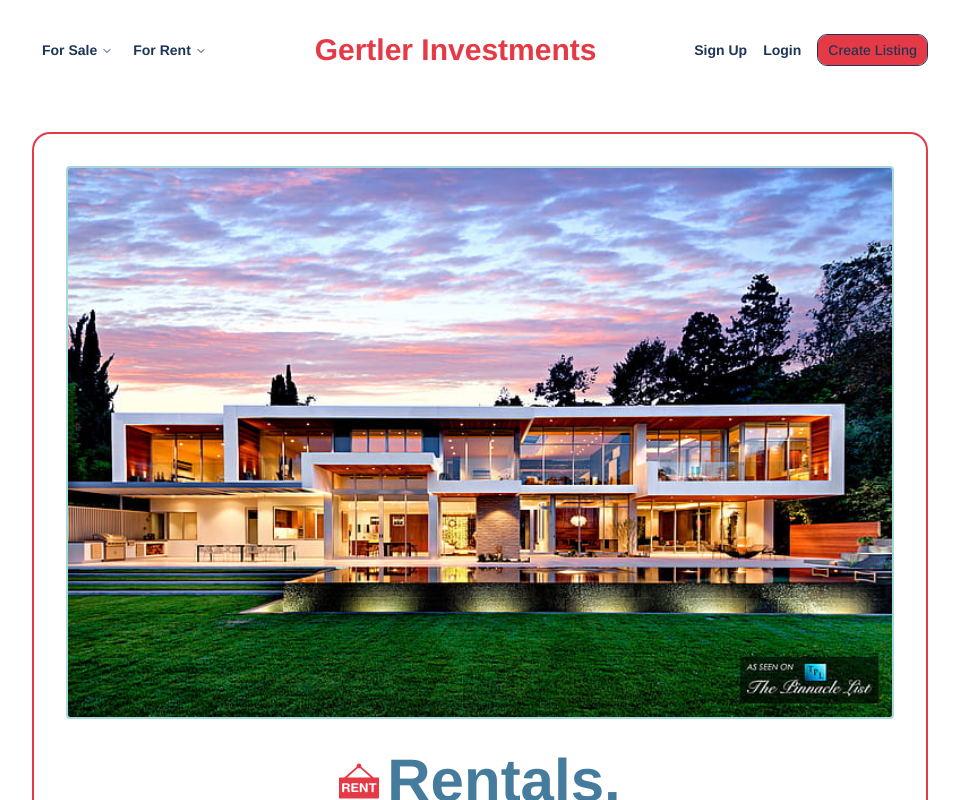
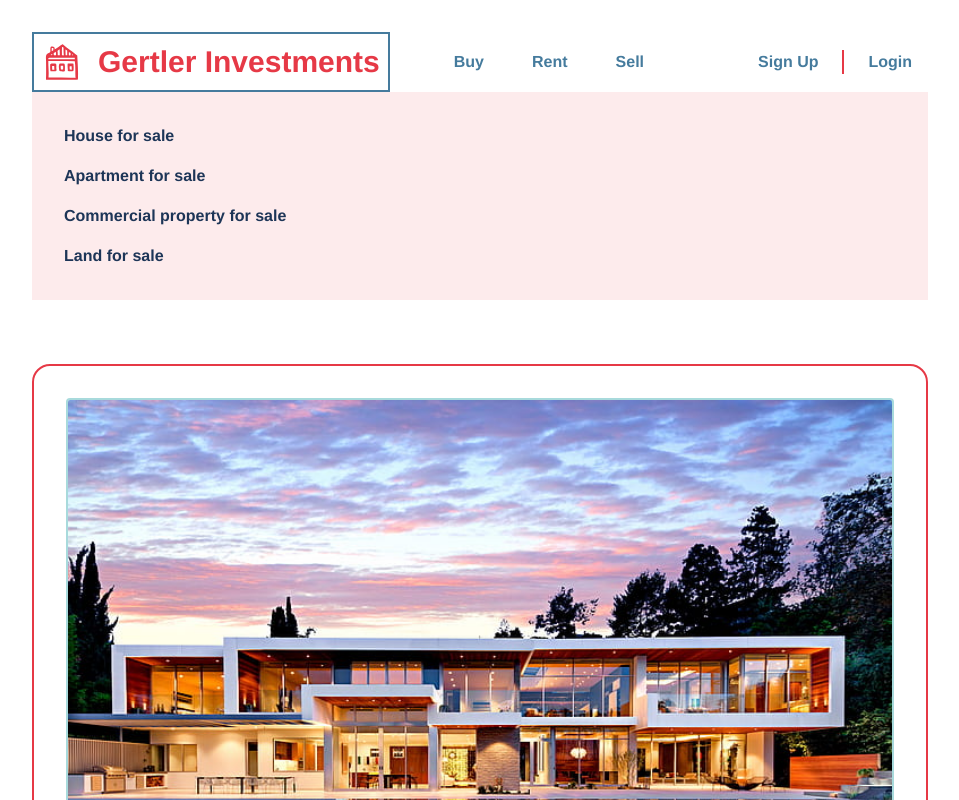
Before and after one commit to Bot-on-Tapwater/gertlerinvestment, a Next.js app: page /home in a window 1280 px wide. Shown: the top 800 px of the page, without its empty margins (160-1119 px from the left). Built offline with nearby package versions, Linux system fonts and the light colour scheme; a web font is replaced by a local one.

Commit message:
chore: Update summer color to rgb to allow for setting transparency on tailwind

```diff
--- a/app/global/components/header.tsx
+++ b/app/global/components/header.tsx
@@ -1,20 +1,17 @@
-import {
-  NavigationMenu,
-  NavigationMenuContent,
-  NavigationMenuItem,
-  NavigationMenuLink,
-  NavigationMenuList,
-  NavigationMenuTrigger,
-} from "@/components/ui/navigation-menu";
 import Link from "next/link";
-import { Button } from "@/components/ui/button";
+import { useState } from "react";
 
 function Logo() {
   return (
     <>
-      <div className="text-summer font-extrabold text-3xl hover:text-summerfour ">
-        <Link href={"/home"}>Gertler Investments</Link>
-      </div>
+      <Link href={"/home"}>
+        <div className=" text-summer font-extrabold text-3xl  duration-200 border-2 border-summerfour">
+          <div className="flex items-center gap-x-4 p-2">
+            <HouseIcon />
+            Gertler Investments
+          </div>
+        </div>
+      </Link>
     </>
   );
 }
@@ -23,85 +20,161 @@ function AuthNavItem({ link, name }: { link: string; name: string }) {
   return (
     <>
       <Link href={link}>
-        <div className="hover:text-summer hover:translate-y-1 duration-200">
-          {name}
+        <div className="hover:bg-summer/25 bg-transparent rounded-4xl duration-500">
+          <div className="duration-200 p-4">{name}</div>
         </div>
       </Link>
     </>
   );
 }
 
-export default function Header() {
+function NavBarItem({ name }: { name: string }) {
   return (
     <>
-      {/* Header */}
-      <section className="flex w-7/10 justify-self-center justify-between">
-        <NavigationMenu>
-          <NavigationMenuList>
-            <NavigationMenuItem>
-              <NavigationMenuTrigger>For Sale</NavigationMenuTrigger>
-              <NavigationMenuContent>
-                <NavigationMenuLink>Houses for Sale</NavigationMenuLink>
-                <NavigationMenuLink>
-                  <Link href="/docs">Apartments for Sale</Link>
-                </NavigationMenuLink>
-                <NavigationMenuLink>Land for Sale</NavigationMenuLink>
-                <NavigationMenuLink>
-                  Commercial Property for Sale
-                </NavigationMenuLink>
-              </NavigationMenuContent>
-            </NavigationMenuItem>
-            <NavigationMenuItem>
-              <NavigationMenuTrigger>For Rent</NavigationMenuTrigger>
-              <NavigationMenuContent>
-                <NavigationMenuLink>Houses for Rent</NavigationMenuLink>
-                <NavigationMenuLink>Apartments for Rent</NavigationMenuLink>
-                <NavigationMenuLink>
-                  Commercial Property for Rent
-                </NavigationMenuLink>
-                <NavigationMenuLink>Bedsitters for Rent</NavigationMenuLink>
-              </NavigationMenuContent>
-            </NavigationMenuItem>
-            {/* <NavigationMenuItem>
-              <NavigationMenuTrigger>
-                Real Estate Projects
-              </NavigationMenuTrigger>
-              <NavigationMenuContent>
-                <NavigationMenuLink>Developments Projects</NavigationMenuLink>
-                <NavigationMenuLink>Developments Map</NavigationMenuLink>
-              </NavigationMenuContent>
-            </NavigationMenuItem>
-            <NavigationMenuItem>
-              <NavigationMenuTrigger>Estate Agencies</NavigationMenuTrigger>
-              <NavigationMenuContent>
-                <NavigationMenuLink>Estate Agencies</NavigationMenuLink>
-              </NavigationMenuContent>
-            </NavigationMenuItem>
-            <NavigationMenuItem>
-              <NavigationMenuTrigger>Property Advice</NavigationMenuTrigger>
-              <NavigationMenuContent>
-                <NavigationMenuLink>Property Guides</NavigationMenuLink>
-                <NavigationMenuLink>Neighbourhood Guides</NavigationMenuLink>
-                <NavigationMenuLink>Decor & LifeStyle</NavigationMenuLink>
-                <NavigationMenuLink>Real Estate News</NavigationMenuLink>
-              </NavigationMenuContent>
-            </NavigationMenuItem> */}
-          </NavigationMenuList>
-        </NavigationMenu>
-        <Logo />
-        <section className="flex gap-x-4 text-summerfive text-sm font-bold items-center">
+      <div
+        className="hover:bg-summer/25 bg-transparent rounded-4xl duration-500"
+        onMouseEnter={() => setNavHover(true)}
+      >
+        <div className="text-summerfour font-bold cursor-pointer duration-200 p-4 ">
+          {name}
+        </div>
+      </div>
+    </>
+  );
+}
+
+function NavBarDesktop() {
+  return (
+    <>
+      <section className="flex gap-x-4 items-center">
+        <NavBarItem name="Buy" />
+        <NavBarItem name="Rent" />
+        <NavBarItem name="Sell" />
+      </section>
+    </>
+  );
+}
+
+function VerticalSeparator() {
+  return <div className="h-6 w-0.5 bg-summer"></div>;
+}
+
+function HouseIcon() {
+  return (
+    <>
+      <span className="inline-block hover:text-summerfive transition-colors duration-200">
+        <svg
+          fill="currentColor"
+          version="1.1"
+          id="Layer_1"
+          xmlns="http://www.w3.org/2000/svg"
+          width="40px"
+          height="40px"
+          viewBox="0 0 100 100"
+          enable-background="new 0 0 100 100"
+        >
+          <g>
+            <g>
+              <path
+                fill-rule="evenodd"
+                clip-rule="evenodd"
+                d="M56.012,54.093c2.282,4.587,0.839,15.064,1.397,18.175
+			c-1.886,1.528-6.565,1.598-9.786,1.118c-2.21-0.329-3.207-1.422-4.474-1.397c-0.137-5.84-2.815-14.789,1.398-18.176
+			C48.381,53.895,52.601,53.588,56.012,54.093z M47.343,68.632c1.771,0,3.542,0,5.312,0c0.439-2.497,0.439-6.451,0-8.948
+			c-1.957,0-3.914,0-5.871,0C46.78,62.859,46.621,66.186,47.343,68.632z"
+              />
+              <path
+                fill-rule="evenodd"
+                clip-rule="evenodd"
+                d="M78.661,54.093c0.447,5.706,0.973,11.46,0.28,17.056
+			c-2.714,2.933-10.125,2.671-14.261,1.119c0.045-5.376-1.356-12.562-0.559-17.616c0.156-0.403,0.436-0.682,0.838-0.839
+			C69.44,53.993,74.643,53.449,78.661,54.093z M69.433,68.912c1.311,0.368,3.069,0.288,4.753,0.28c0.683-2.658-0.33-5.489,0-8.668
+			c-1.678,0-3.355,0-5.033,0C69.259,63.309,68.895,66.562,69.433,68.912z"
+              />
+              <path
+                fill-rule="evenodd"
+                clip-rule="evenodd"
+                d="M35.041,54.371c1.744,3.083,0.419,8.503,0.838,12.584
+			c0.214,2.081,1.025,3.084,0.28,4.753c-2.414-0.418-1.583,1.065-1.678,1.398c-3.822,0.651-8.854,0.093-13.142,0.279
+			c-1.228-4.93-1.028-12.02-0.839-17.895C23.797,53.27,30.838,54.214,35.041,54.371z M25.533,69.192c1.771,0,3.542,0,5.312,0
+			c0.011-4.219-0.279-5.163-0.279-9.227c-1.771,0-3.542,0-5.313,0C25.04,63.347,25.686,65.871,25.533,69.192z"
+              />
+              <path
+                fill-rule="evenodd"
+                clip-rule="evenodd"
+                d="M51.258,5.438c0.186,0,0.372,0,0.559,0c5.783,5.025,12.01,9.62,18.176,14.261
+			c6.201,4.668,12.918,8.656,18.175,14.261c0.911,19.372,2.794,41.379,1.678,59.559c-5.114,1.575-10.649,0.784-15.939,0.839
+			c-19.872,0.207-41.663,0.332-64.033,0c0.881-13.395,0.28-30.775,0.28-46.977c0-4.741-1.067-12.045,0.56-15.1
+			c1.576-2.958,7.544-4.844,10.066-7.269c0.428-5.041-0.788-10.041,1.398-13.143c4.798-1.506,11.604-0.034,9.227,6.991
+			C38.57,14.934,43.941,9.213,51.258,5.438z M53.774,14.387c-1.127-0.557-1.709-2.493-3.355-1.678
+			c-0.171,0.016-0.332,0.042-0.279,0.28c-0.62,5.16-0.117,13.864-0.28,20.412c1.495-0.182,3.723,0.368,4.754-0.279
+			C54.008,27.37,53.676,19.915,53.774,14.387z M24.415,15.225c-0.236,1.776,0.16,5.21,0,7.829c1.819-0.231,2.438-1.663,3.915-2.237
+			c0-1.864,0-3.729,0-5.592C27.106,14.873,25.639,14.873,24.415,15.225z M38.676,22.216c0.906,3.009,0.626,7.203,0.838,10.905
+			c1.678,0,3.355,0,5.034,0c-0.026-5.102-0.12-10.134-0.56-14.821C42.387,19.775,40.222,20.687,38.676,22.216z M59.087,33.4
+			c1.305,0,2.61,0,3.915,0c0-3.914,0-7.829,0-11.743c-1.154-1.27-2.688-2.161-4.195-3.076C58.639,23.782,59.019,28.435,59.087,33.4z
+			 M29.168,27.529c0.693,1.45-0.247,4.534,0.838,5.592c1.678,0,3.355,0,5.034,0c0.375-2.43-0.187-6.08-0.56-8.668
+			C32.928,25.696,31.064,26.628,29.168,27.529z M67.476,33.68c1.617,0.22,2.391-0.405,3.914-0.28c0-1.957,0-3.914,0-5.871
+			c-1.528-0.802-2.834-1.826-4.194-2.796C67.367,27.637,66.844,31.236,67.476,33.68z M20.78,32.841
+			c1.588-0.183,3.909,0.368,5.034-0.28c-0.817-0.302,0.257-2.494-0.56-2.796C23.961,30.99,22.042,31.587,20.78,32.841z M75.305,33.4
+			c1.099-0.02,2.102-0.134,2.797-0.559c-1.133-0.452-1.393-1.776-2.797-1.957C75.305,31.723,75.305,32.562,75.305,33.4z
+			 M21.339,39.552c-1.79,0.061-3.958-0.041-5.593,0.838c0,0.84,0,1.678,0,2.517c20.347,0.455,44.996,0.471,66.27,0
+			c0.268-1.422-0.442-2.918,0-3.635C61.577,39.555,39.435,38.946,21.339,39.552z M15.746,47.661
+			c-0.11,14.232,1.898,28.358,0.56,41.384c18.772-0.123,37.353,0.28,55.924,0.28c4.226,0,8.509-0.667,11.464,0.839
+			C82.938,76.286,84.14,60.45,82.016,47.94C60.256,47.307,36.45,47.222,15.746,47.661z"
+              />
+            </g>
+          </g>
+        </svg>
+      </span>
+    </>
+  );
+}
+
+function HeaderTopBitDesktop() {
+  return (
+    <section className="flex">
+      <section className="flex w-full justify-self-center justify-between">
+        <section className="flex gap-x-12 items-center">
+          <Logo />
+          <NavBarDesktop />
+        </section>
+
+        <section className="flex gap-x-2 text-summerfour font-bold items-center">
           <AuthNavItem link={"/signup"} name={"Sign Up"} />
+          <VerticalSeparator />
           <AuthNavItem link={"/login"} name={"Login"} />
-          <Link href="/listings">
-            <Button
-              variant="outline"
-              className="bg-summer cursor-pointer border-summerfive"
-            >
-              Create Listing
-            </Button>
-          </Link>
+        </section>
+      </section>
+    </section>
+  );
+}
+
+function HeaderDropdownMenuDesktop() {
+  return (
+    <>
+      <section className="flex bg-summer/10 text-summerfive">
+        <section className="flex flex-col p-8 gap-y-4 font-bold">
+          <div>House for sale</div>
+          <div>Apartment for sale</div>
+          <div>Commercial property for sale</div>
+          <div>Land for sale</div>
         </section>
       </section>
     </>
   );
 }
+
+export default function Header() {
+  const [navHover, setNavHover] = useState(true);
+
+  return (
+    <>
+      <section className="flex flex-col w-7/10 gap-y-0.5px">
+        {/* Header */}
+        <HeaderTopBitDesktop />
+        {/* NavMenu Options */}
+        <HeaderDropdownMenuDesktop />
+      </section>
+    </>
+  );
+}
```
